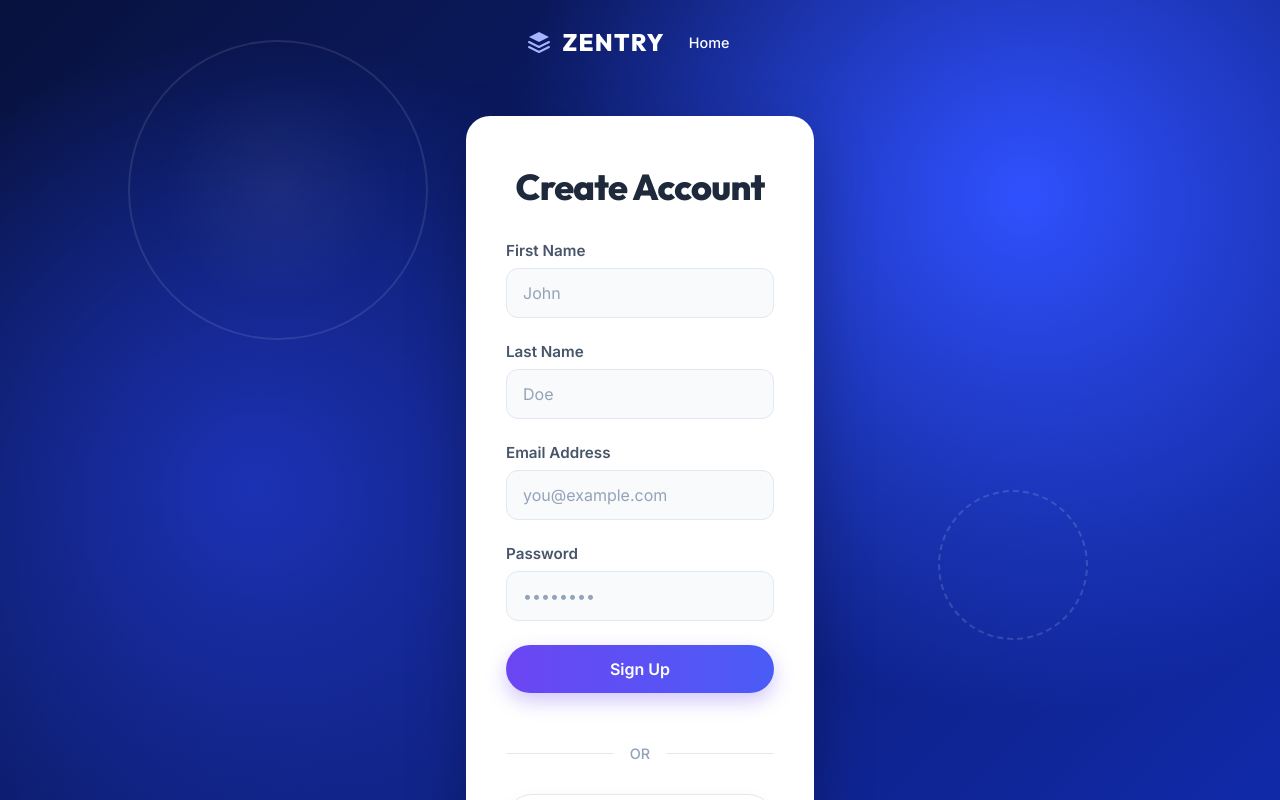
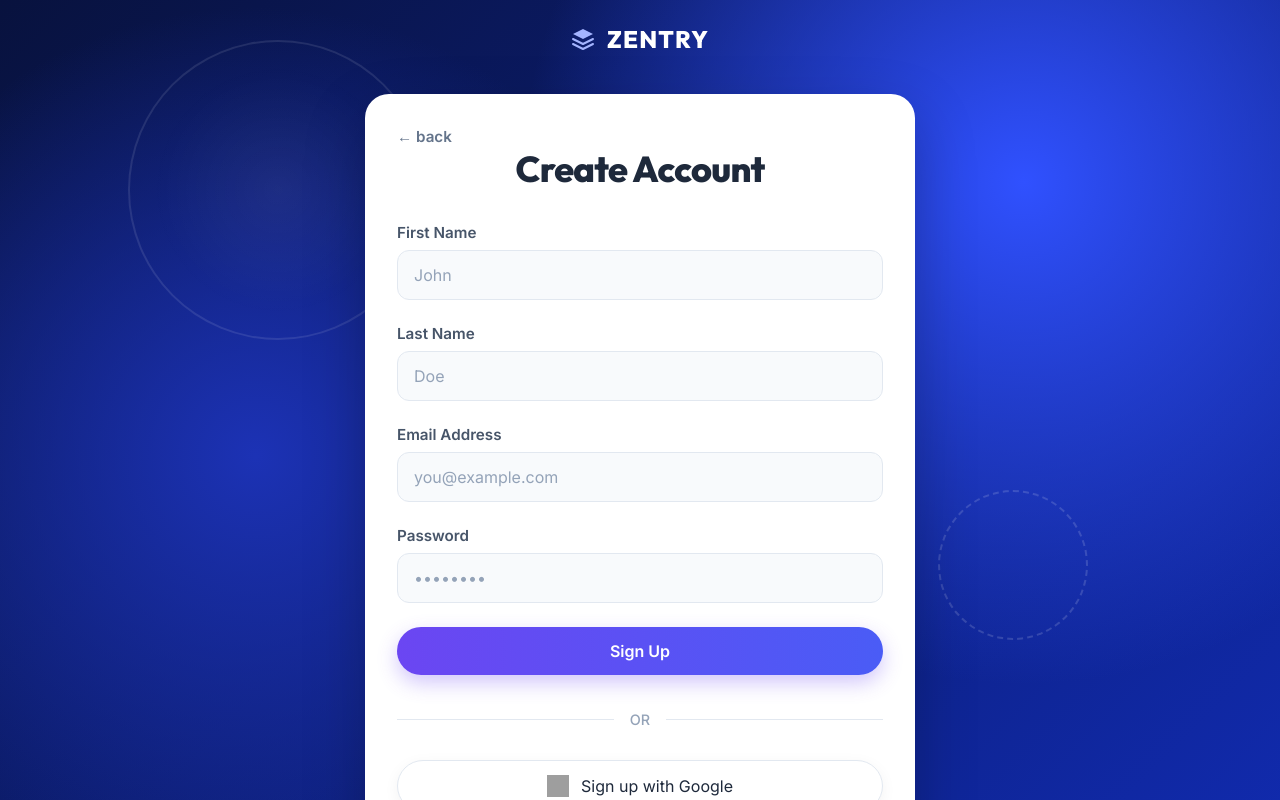
Before and after one commit to SUTTH1NUN/web_pro_project, a website: page public/login.html in a window 1280 px wide. Both pictures are taken after a click on the link "Sign up here". Shown: the top 800 px of the page. Drawn offline with Linux system fonts and the light colour scheme; grey boxes are pictures that could not be loaded.

Commit message:
edit login

```diff
--- a/public/login.html
+++ b/public/login.html
@@ -24,20 +24,45 @@
             display: flex;
             align-items: center;
             justify-content: center;
-            padding: 2rem;
+            padding: 1rem;
             position: relative;
             z-index: 10;
+            width: 50%;
         }
 
         .auth-container {
+            margin: 0 0;
             width: 100%;
-            max-width: 440px;
+            max-width: 550px;
             background: #ffffff;
             border: none;
-            padding: 3rem 2.5rem;
+            padding: 2rem;
             border-radius: 24px;
             text-align: center;
             box-shadow: 0 25px 60px rgba(0, 0, 0, 0.25);
+            overflow: hidden; /* Prevent horizontal spill during animation */
+        }
+
+        .auth-content-wrapper {
+            width: 100%;
+        }
+
+        .back-to-login {
+            text-align: left;
+        }
+        .back-to-login a {
+            color: #64748b;
+            text-decoration: none;
+            font-size: 0.95rem;
+            font-weight: 600;
+            display: inline-flex;
+            align-items: center;
+            gap: 6px;
+            transition: all 0.2s ease;
+        }
+        .back-to-login a:hover {
+            color: #6b46f2;
+            transform: translateX(-3px);
         }
 
         .auth-title {
@@ -117,7 +142,7 @@
             border-radius: 9999px;
             font-family: var(--font-body);
             font-size: 1rem;
-            font-weight: 600;
+            font-weight: 60
             cursor: pointer;
             transition: transform 0.2s ease, box-shadow 0.2s ease;
             width: 100%;
@@ -136,7 +161,7 @@
             display: flex;
             align-items: center;
             text-align: center;
-            margin: 2rem 0;
+            margin: 1rem 0 2rem 0;
             color: #94a3b8;
             font-size: 0.9rem;
             font-weight: 500;
@@ -229,6 +254,34 @@
         .modal-content .btn-cancel:hover {
             background: rgba(255,255,255,0.15);
         }
+        @media (max-width: 1000px) {
+            .auth-wrapper {
+                width: 85%;
+
+            }
+        }
+        @media (max-width: 480px) {
+            .auth-wrapper {
+                width: 90%;
+
+            }
+        }
+
+        /* Slide-in animation from right */
+        @keyframes slideInRight {
+            from {
+                opacity: 0;
+                transform: translateX(40px);
+            }
+            to {
+                opacity: 1;
+                transform: translateX(0);
+            }
+        }
+
+        .slide-in-right {
+            animation: slideInRight 0.4s cubic-bezier(0.25, 0.46, 0.45, 0.94) both;
+        }
     </style>
 </head>
 <body>
@@ -244,14 +297,15 @@
             </svg>
             Zentry
         </div>
-        <div class="nav-links">
-            <a href="index.html" class="btn-login" style="background: transparent; box-shadow: none;">Home</a>
-        </div>
     </nav>
 
 
     <main class="auth-wrapper container">
         <div class="auth-container">
+            <div class="back-to-login" id="backToLoginBtn" style="display: none;">
+                <a href="#">← back</a>
+            </div>
+            <div class="auth-content-wrapper">
                 <h2 class="auth-title">Welcome Back</h2>
 
                 <div id="alertBox"></div>
@@ -290,6 +344,7 @@
 
                 <div class="auth-links" style="margin-top: 2rem;">
                     Don't have an account? <a href="#" id="signupToggle">Sign up here</a>
+                </div>
             </div>
         </div>
     </main>
@@ -338,10 +393,21 @@
             // Toggle Signup/Signin mode visually
             const signupToggle = document.getElementById('signupToggle');
             const forgotBtnContainer = document.getElementById('forgotBtn').parentElement;
+            const authContentWrapper = document.querySelector('.auth-content-wrapper');
+            const backToLoginBtn = document.getElementById('backToLoginBtn');
 
             signupToggle.addEventListener('click', (e) => {
                 e.preventDefault();
                 isLoginMode = !isLoginMode;
+
+                // Trigger slide-in animation from right only on internal content
+                authContentWrapper.classList.remove('slide-in-right');
+                void authContentWrapper.offsetWidth; // Force reflow to restart animation
+                authContentWrapper.classList.add('slide-in-right');
+
+                // Toggle back button visibility (only show in Signup mode)
+                backToLoginBtn.style.display = isLoginMode ? 'none' : 'block';
+
                 document.querySelector('.auth-title').textContent = isLoginMode ? 'Welcome Back' : 'Create Account';
                 loginForm.querySelector('button[type="submit"]').textContent = isLoginMode ? 'Sign In' : 'Sign Up';
                 signupToggle.textContent = isLoginMode ? 'Sign in instead' : 'Sign up here';
@@ -354,6 +420,14 @@
 
                 // Hide forgot password in signup mode
                 forgotBtnContainer.style.display = isLoginMode ? 'block' : 'none';
+            });
+
+            // Back to Login click handler
+            backToLoginBtn.addEventListener('click', (e) => {
+                e.preventDefault();
+                if (!isLoginMode) {
+                    signupToggle.click();
+                }
             });
 
             const otpModal = document.getElementById('otpModal');
```
Lines whose indentation alone changed are shown as unchanged.
